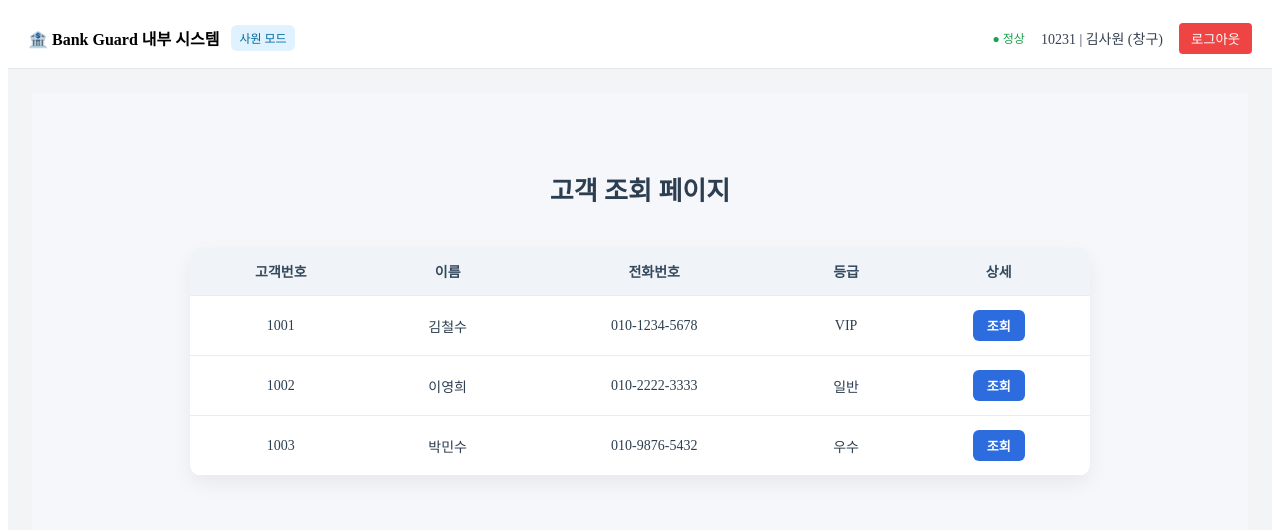
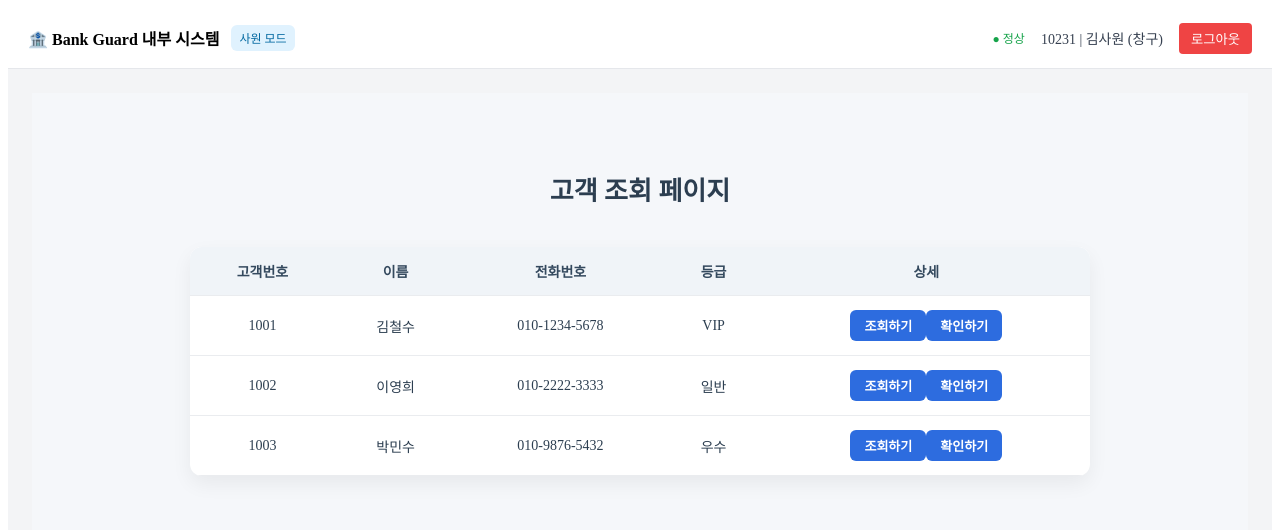
Before and after one commit to choijoonhyeok/Bank_Guard_frontend, a Vue app: page /employee/customerSearch in a window 1280 px wide. Shown: the top 530 px of the page. Built offline with nearby package versions, Linux system fonts and the light colour scheme.

Commit message:
사원 - 고객조회페이지 수정

```diff
--- a/src/views/Employee/CustomerSearch.vue
+++ b/src/views/Employee/CustomerSearch.vue
@@ -23,7 +23,8 @@
             <td>{{ customer.phone }}</td>
             <td>{{ customer.grade }}</td>
             <td>
-              <button @click="goDetail(customer.id)">조회</button>
+              <button @click="goDetail(customer.id)">조회하기</button>
+              <button @click="goDetail(customer.id)">확인하기</button>
             </td>
           </tr>
         </tbody>
```
